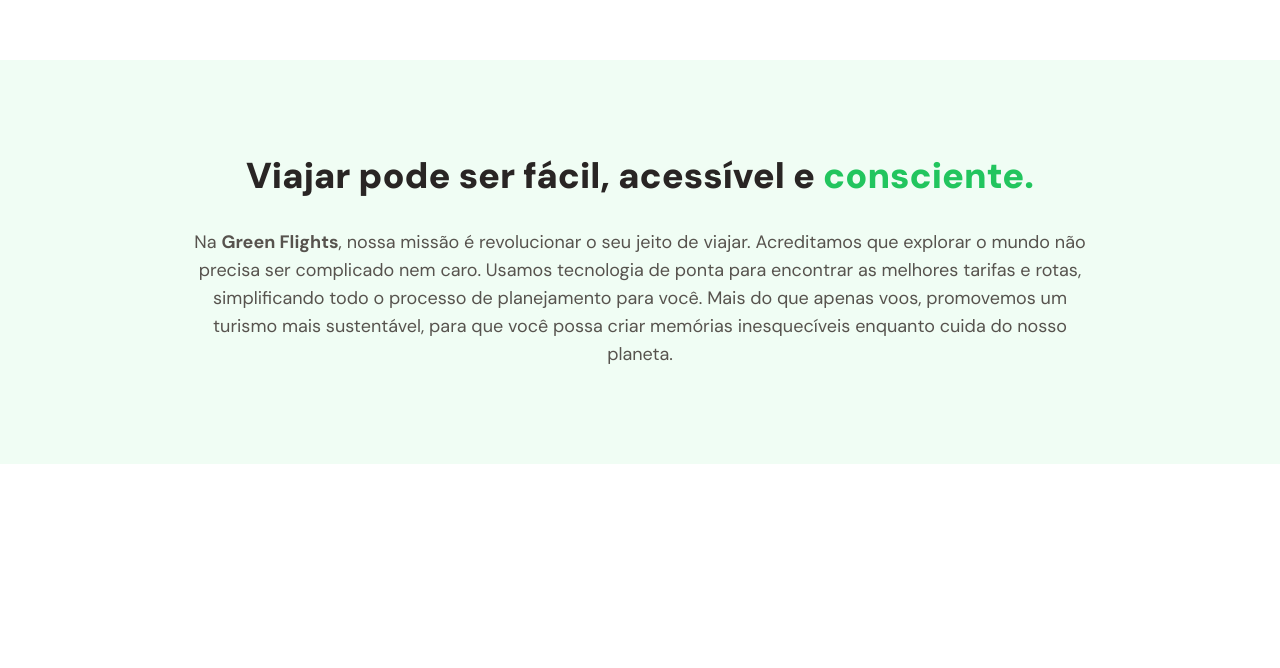
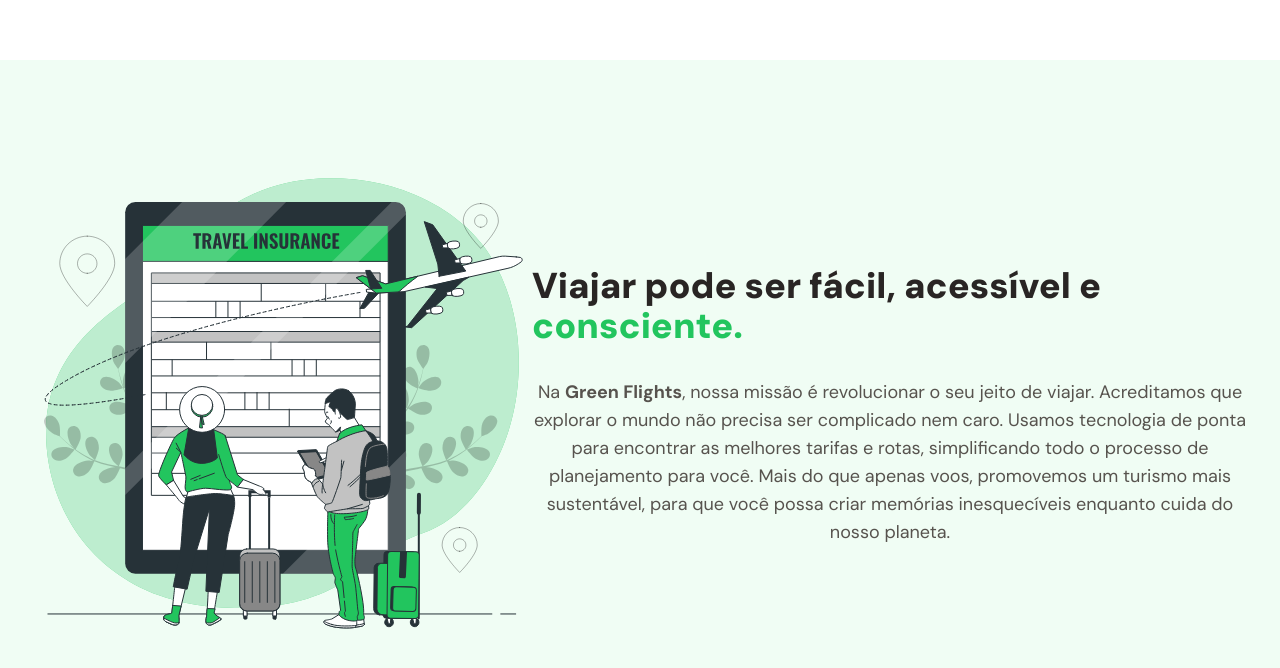
Before and after one commit to Gemellix2322/Green-Flights-Landing-Page, a Next.js app: page / in a window 1280 px wide. Shown: the part 828-1496 px from the top of the page. Before the commit the page ends 1292 px from the top, so only its background shows below. Built offline with nearby package versions, Linux system fonts and the light colour scheme.

Commit message:
some changes

```diff
--- a/src/app/page.tsx
+++ b/src/app/page.tsx
@@ -1,10 +1,11 @@
 'use client'
 import Image from "next/image";
 import Typewriter from '../components/animations/Typewriter'
+
 import airplaneSvg from '../assets/airplane.svg'
 import logoSvg from '../assets/logo.svg'
 import Link from "next/link";
-
+import aboutSvg from '../assets/aboutus.svg'
 
 export default function Home() {
 
@@ -50,7 +51,10 @@ export default function Home() {
         </div>
         <Link href={"#green"} className="mx-auto w-fit border-collapse px-5 py-3 bg-green-500 font-medium text-white hover:bg-green-700 transition-colors rounded-full">Faça seu Cadastro</Link>
       </section>
-      <section id="sobre" className="w-full bg-green-50 py-24 px-8">
+      <section id="sobre" className="w-full bg-green-50 py-24 px-8 flex items-center h-full">
+        <div>
+          <Image className="max-w-2xl" src={aboutSvg} alt="Pessoas planejando"/>
+        </div>
         <div className="mx-auto flex max-w-screen-xl flex-col items-center gap-y-8">
           <h2 className="text-4xl font-black text-stone-800">
             Viajar pode ser fácil, acessível e <span className="text-green-500">consciente.</span>
--- a/src/components/animations/Typewriter.js
+++ b/src/components/animations/Typewriter.js
@@ -32,10 +32,8 @@ const childVariants = {
   },
 };
 
-// Modifique o componente para aceitar 'parts' em vez de 'text'
 export default function Typewriter({ parts, className }) {
-  // 1. Crie um único array com todos os caracteres
-  // Cada caractere será um objeto com a letra e seu estilo
+
   const characters = parts.flatMap(part =>
     Array.from(part.text).map(char => ({
       char: char,
```
Also changed, not shown: src/assets/aboutus.svg (added), 1 other file (tests, documents, lock files or other folders).
